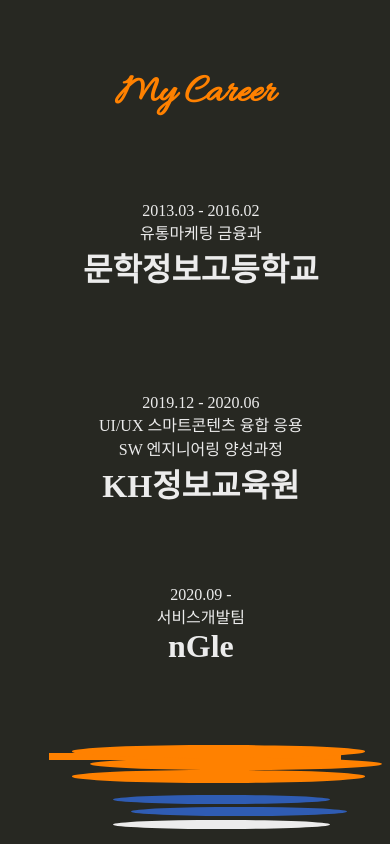
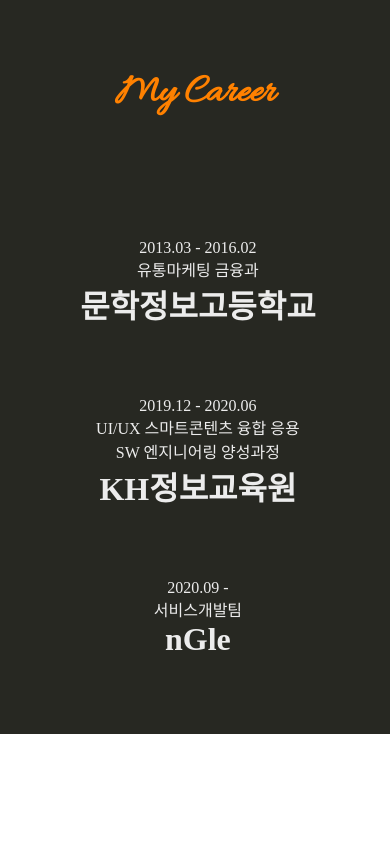
Before and after one commit to sunzero2/dev-hye, a plain HTML site: page index.html in a window 390 px wide. Shown: the part 4188-5032 px from the top of the page. After the commit the page ends 4922 px from the top, so only its background shows below. Drawn offline with Linux system fonts and the light colour scheme; a web font is replaced by a local one.

Commit message:
Update index.css

```diff
--- a/resources/index.css
+++ b/resources/index.css
@@ -409,21 +409,16 @@
         margin-left: 5%;
     }
 
-    #career-connection {
+    #absolute-box,
+    #career-hr {
         display: none;
     }
 
     .career-text-wrapper {
-        width: 100%;
-        height: 139px;
-        padding-top: 33px;
-        float: none;
+        display: block;
         text-align: center;
-    }
-
-    .circle {
-        width: 100%;
-        height: 42%;
+        padding-top: 70px;
+        padding-bottom: 0px;
     }
 }
 
```
